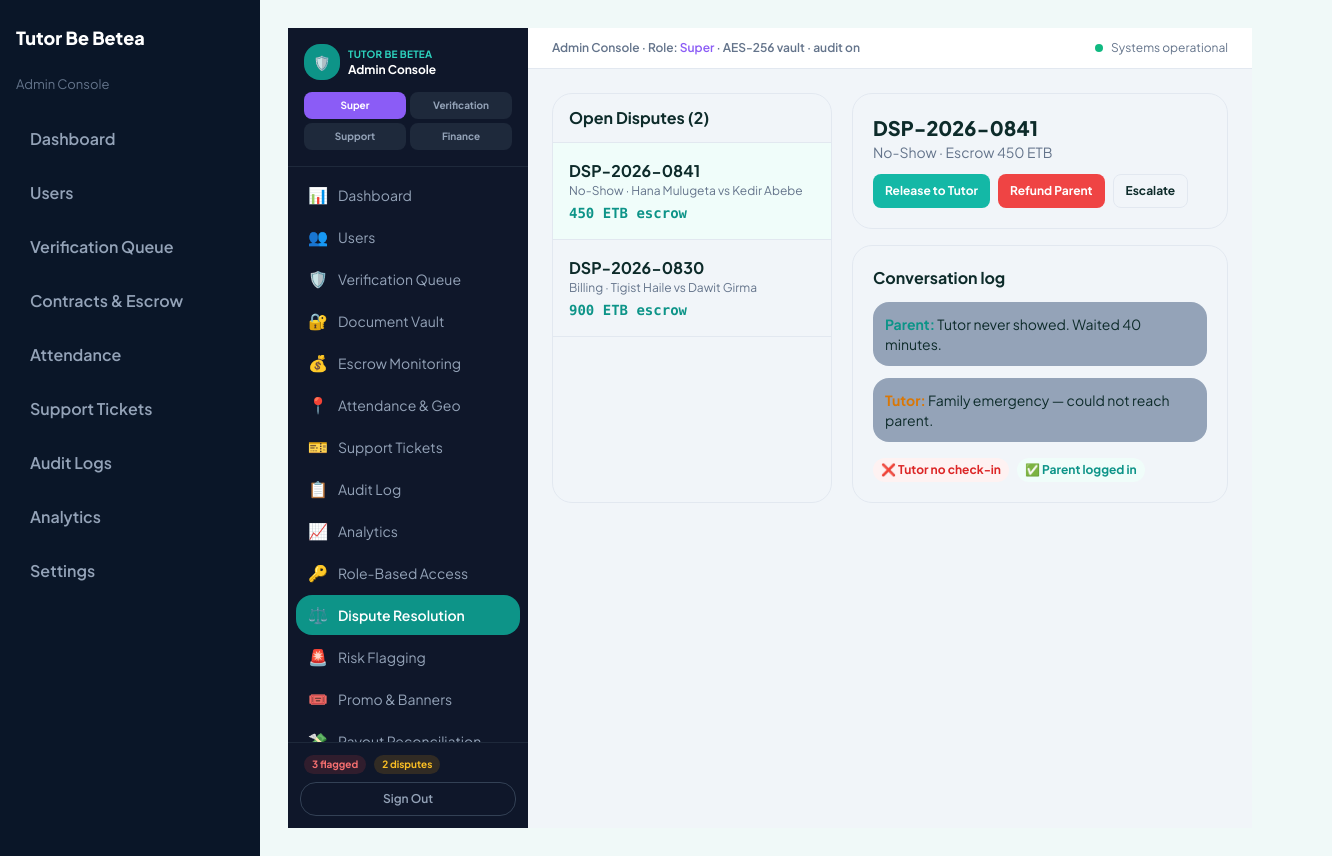
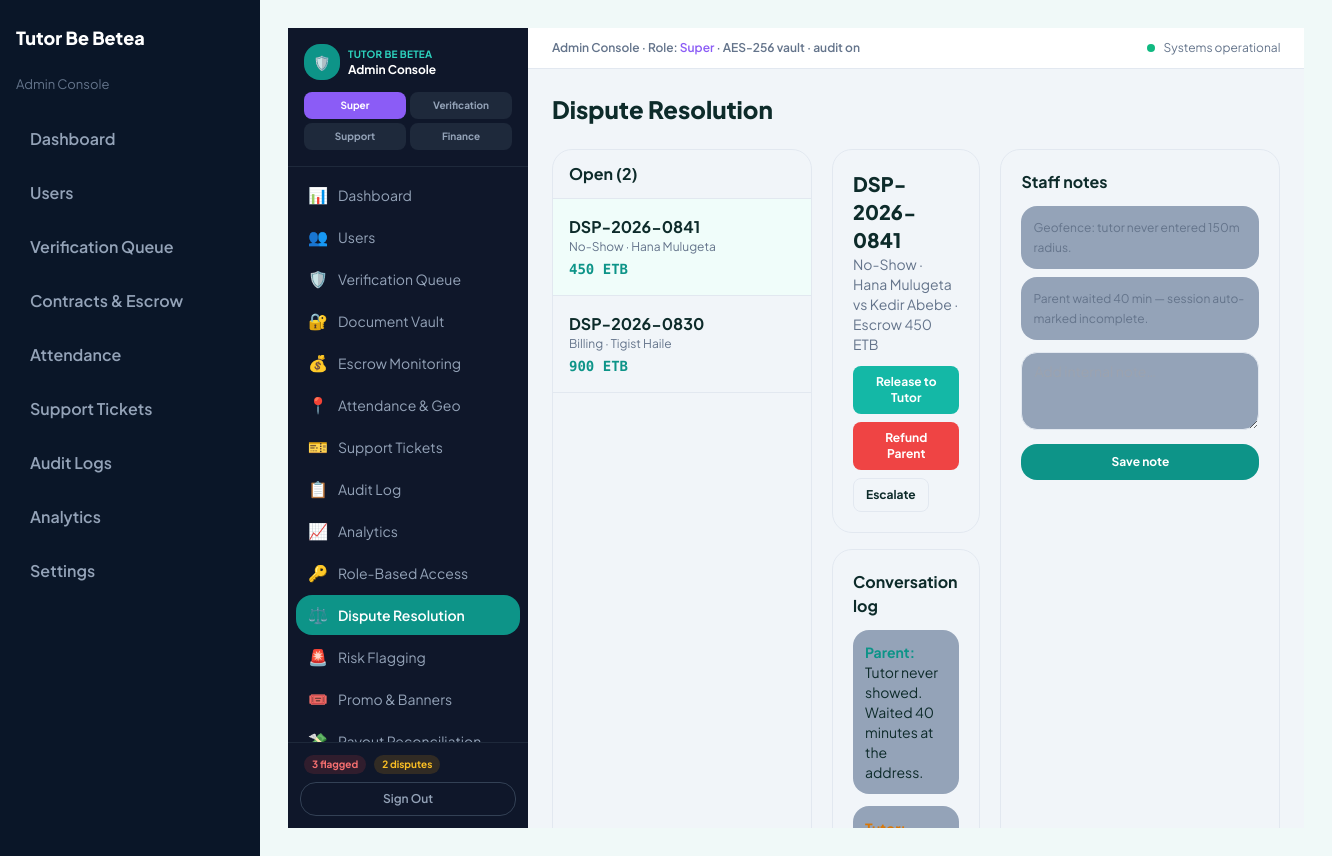
Before and after one commit to Zeordi/tutor-be-betea, a Next.js app in the folder apps/admin/: page /disputes in a window 1280 px wide. Shown: the whole page, 1332 px wide, since content can reach past the window. Built offline with nearby package versions, Linux system fonts and the light colour scheme.

Commit message:
Update page.tsx

```diff
--- a/apps/admin/app/(dashboard)/disputes/page.tsx
+++ b/apps/admin/app/(dashboard)/disputes/page.tsx
@@ -23,13 +23,23 @@ const CASES = [
 
 export default function DisputesPage() {
   const [active, setActive] = useState(0);
+  const [note, setNote] = useState("");
+  const [notes, setNotes] = useState<string[]>([
+    "Geofence: tutor never entered 150m radius.",
+    "Parent waited 40 min — session auto-marked incomplete.",
+  ]);
   const c = CASES[active];
 
   return (
-    <div className="grid gap-5 lg:grid-cols-[280px_1fr]">
+    <div>
+      <h1 className="mb-6 text-2xl font-black text-[var(--foreground)]">
+        Dispute Resolution
+      </h1>
+      <div className="grid gap-5 xl:grid-cols-[260px_1fr_280px]">
+        {/* Case list */}
         <div className="rounded-2xl border border-[var(--border)] bg-[var(--card)]">
           <p className="border-b border-[var(--border)] px-4 py-3 font-bold">
-          Open Disputes ({CASES.length})
+            Open ({CASES.length})
           </p>
           {CASES.map((ca, i) => (
             <button
@@ -40,54 +50,109 @@ export default function DisputesPage() {
                 active === i ? "bg-teal-50 dark:bg-teal-950/30" : ""
               }`}
             >
-            <p className="font-bold">{ca.id}</p>
+              <p className="font-bold text-[var(--foreground)]">{ca.id}</p>
               <p className="text-xs text-[var(--secondary)]">
-              {ca.type} · {ca.parent} vs {ca.tutor}
+                {ca.type} · {ca.parent}
               </p>
               <p className="mt-1 font-mono text-sm font-bold text-[var(--primary)]">
-              {ca.amount} ETB escrow
+                {ca.amount} ETB
               </p>
             </button>
           ))}
         </div>
+
+        {/* Chat / evidence */}
         <div className="space-y-4">
           <div className="flex flex-wrap items-center justify-between gap-3 rounded-2xl border border-[var(--border)] bg-[var(--card)] p-5">
             <div>
-            <p className="text-xl font-black">{c.id}</p>
+              <p className="text-xl font-black text-[var(--foreground)]">{c.id}</p>
               <p className="text-sm text-[var(--secondary)]">
-              {c.type} · Escrow {c.amount} ETB
+                {c.type} · {c.parent} vs {c.tutor} · Escrow {c.amount} ETB
               </p>
             </div>
             <div className="flex flex-wrap gap-2">
-            <button type="button" className="rounded-lg bg-teal-500 px-3 py-2 text-xs font-bold text-white">
+              <button
+                type="button"
+                className="rounded-lg bg-teal-500 px-3 py-2 text-xs font-bold text-white"
+              >
                 Release to Tutor
               </button>
-            <button type="button" className="rounded-lg bg-red-500 px-3 py-2 text-xs font-bold text-white">
+              <button
+                type="button"
+                className="rounded-lg bg-red-500 px-3 py-2 text-xs font-bold text-white"
+              >
                 Refund Parent
               </button>
-            <button type="button" className="rounded-lg border border-[var(--border)] px-3 py-2 text-xs font-bold">
+              <button
+                type="button"
+                className="rounded-lg border border-[var(--border)] px-3 py-2 text-xs font-bold"
+              >
                 Escalate
               </button>
             </div>
           </div>
+
           <div className="rounded-2xl border border-[var(--border)] bg-[var(--card)] p-5">
-          <p className="mb-3 font-bold">Conversation log</p>
+            <p className="mb-3 font-bold text-[var(--foreground)]">Conversation log</p>
             <div className="space-y-3 text-sm">
               <p className="rounded-xl bg-[var(--muted)] p-3">
                 <span className="font-bold text-[var(--primary)]">Parent:</span> Tutor never
-              showed. Waited 40 minutes.
+                showed. Waited 40 minutes at the address.
               </p>
               <p className="rounded-xl bg-[var(--muted)] p-3">
                 <span className="font-bold text-amber-600">Tutor:</span> Family emergency —
-              could not reach parent.
+                could not reach parent in-app in time.
+              </p>
+              <p className="rounded-xl border border-dashed border-[var(--border)] p-3 text-[var(--secondary)]">
+                <span className="font-bold">System:</span> No geofence check-in within 150m.
+                Attendance = incomplete.
               </p>
             </div>
-          <div className="mt-4 flex gap-2 text-xs font-bold">
-            <span className="rounded-full bg-red-50 px-2 py-1 text-red-600">❌ Tutor no check-in</span>
-            <span className="rounded-full bg-teal-50 px-2 py-1 text-[var(--primary)]">
-              ✅ Parent logged in
+            <div className="mt-4 flex flex-wrap gap-2 text-xs font-bold">
+              <span className="rounded-full bg-red-50 px-2 py-1 text-red-600 dark:bg-red-950/40">
+                ❌ Tutor no check-in
+              </span>
+              <span className="rounded-full bg-teal-50 px-2 py-1 text-[var(--primary)] dark:bg-teal-950/40">
+                ✅ Parent online
+              </span>
+              <span className="rounded-full bg-amber-50 px-2 py-1 text-amber-700 dark:bg-amber-950/40">
+                🔒 Escrow frozen
               </span>
             </div>
+          </div>
+        </div>
+
+        {/* Staff notes */}
+        <div className="rounded-2xl border border-[var(--border)] bg-[var(--card)] p-5">
+          <p className="mb-3 font-bold text-[var(--foreground)]">Staff notes</p>
+          <div className="mb-3 space-y-2">
+            {notes.map((n, i) => (
+              <p
+                key={i}
+                className="rounded-xl bg-[var(--muted)] p-3 text-xs leading-relaxed text-[var(--secondary)]"
+              >
+                {n}
+              </p>
+            ))}
+          </div>
+          <textarea
+            value={note}
+            onChange={(e) => setNote(e.target.value)}
+            rows={3}
+            placeholder="Add internal note…"
+            className="mb-2 w-full rounded-xl border border-[var(--border)] bg-[var(--muted)] px-3 py-2 text-sm outline-none focus:border-[var(--primary)]"
+          />
+          <button
+            type="button"
+            onClick={() => {
+              if (!note.trim()) return;
+              setNotes((prev) => [...prev, note.trim()]);
+              setNote("");
+            }}
+            className="w-full rounded-xl bg-[var(--primary)] py-2.5 text-xs font-bold text-white"
+          >
+            Save note
+          </button>
         </div>
       </div>
     </div>
```
Lines whose indentation alone changed are shown as unchanged.
